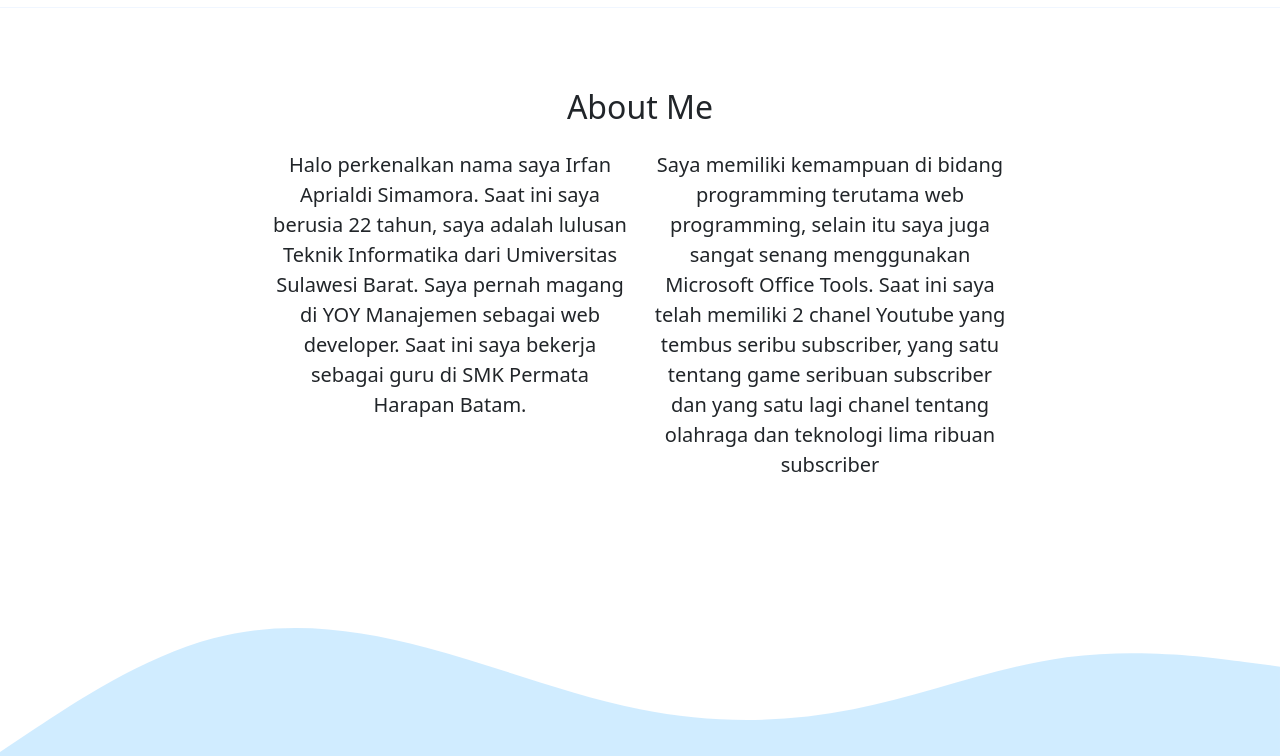
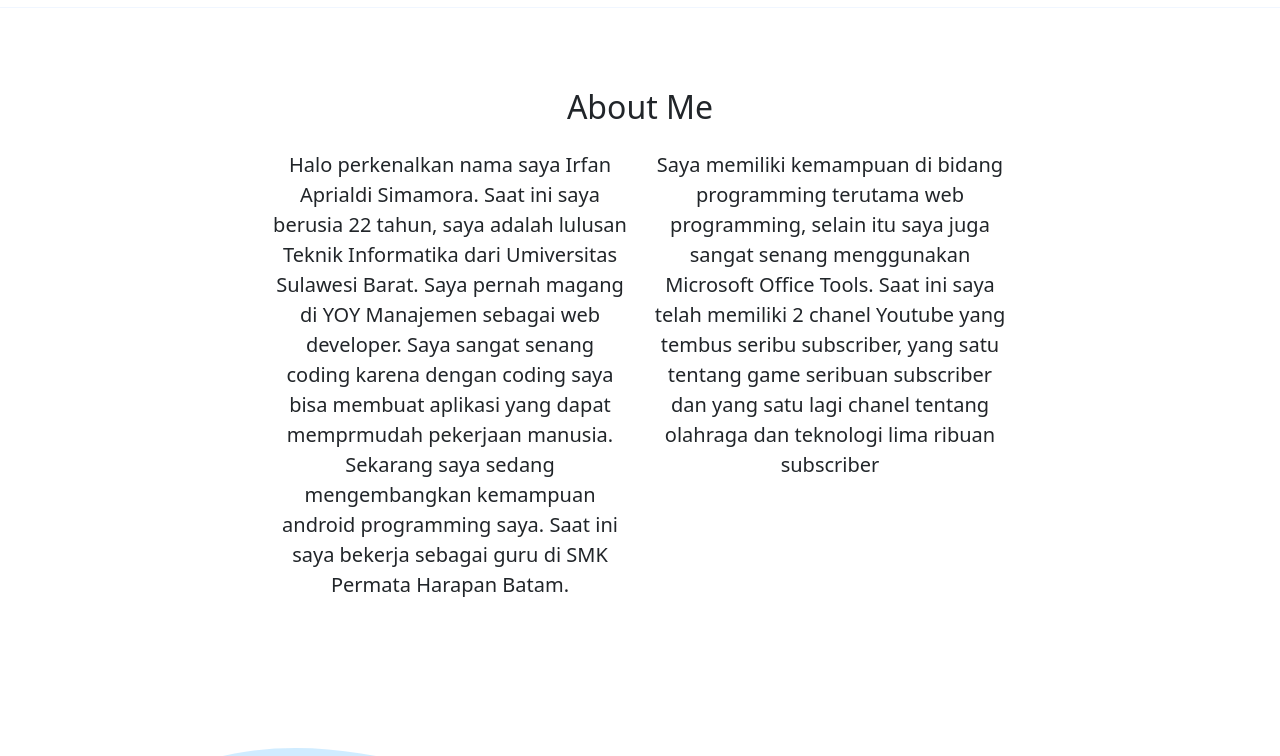
Before and after one commit to IrfanAprialdiSimamora/irfanaprialdisimamora.github.io, a plain HTML site: page index.html in a window 1280 px wide. Shown: the part 684-1440 px from the top of the page. Drawn offline with nearby package versions, Linux system fonts and the light colour scheme.

Commit message:
Update index.html

```diff
--- a/index.html
+++ b/index.html
@@ -63,7 +63,7 @@
           <div class="col-md-4">
             <p>Halo perkenalkan nama saya Irfan Aprialdi Simamora. Saat ini saya berusia 22 tahun,
               saya adalah lulusan Teknik Informatika dari Umiversitas Sulawesi Barat. Saya pernah magang di YOY Manajemen
-              sebagai web developer. Saat ini saya bekerja sebagai guru di SMK Permata Harapan Batam.</p>
+              sebagai web developer. Saya sangat senang coding karena dengan coding saya bisa membuat aplikasi yang dapat memprmudah pekerjaan manusia. Sekarang saya sedang mengembangkan kemampuan android programming saya.  Saat ini saya bekerja sebagai guru di SMK Permata Harapan Batam.</p>
           </div>
           <div class="col-md-4">
             <p>Saya memiliki kemampuan di bidang programming terutama web programming, selain itu saya juga sangat senang
```
